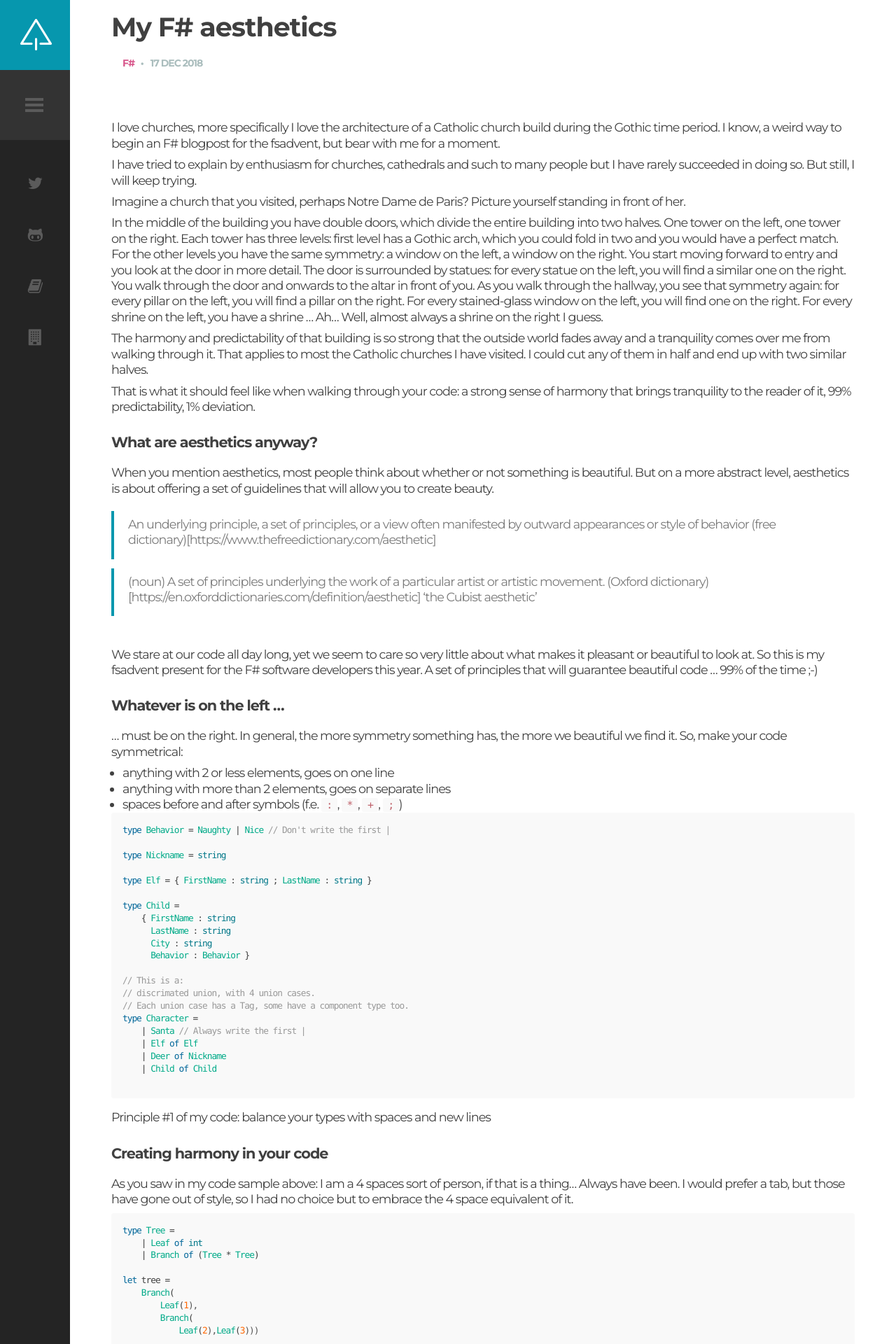
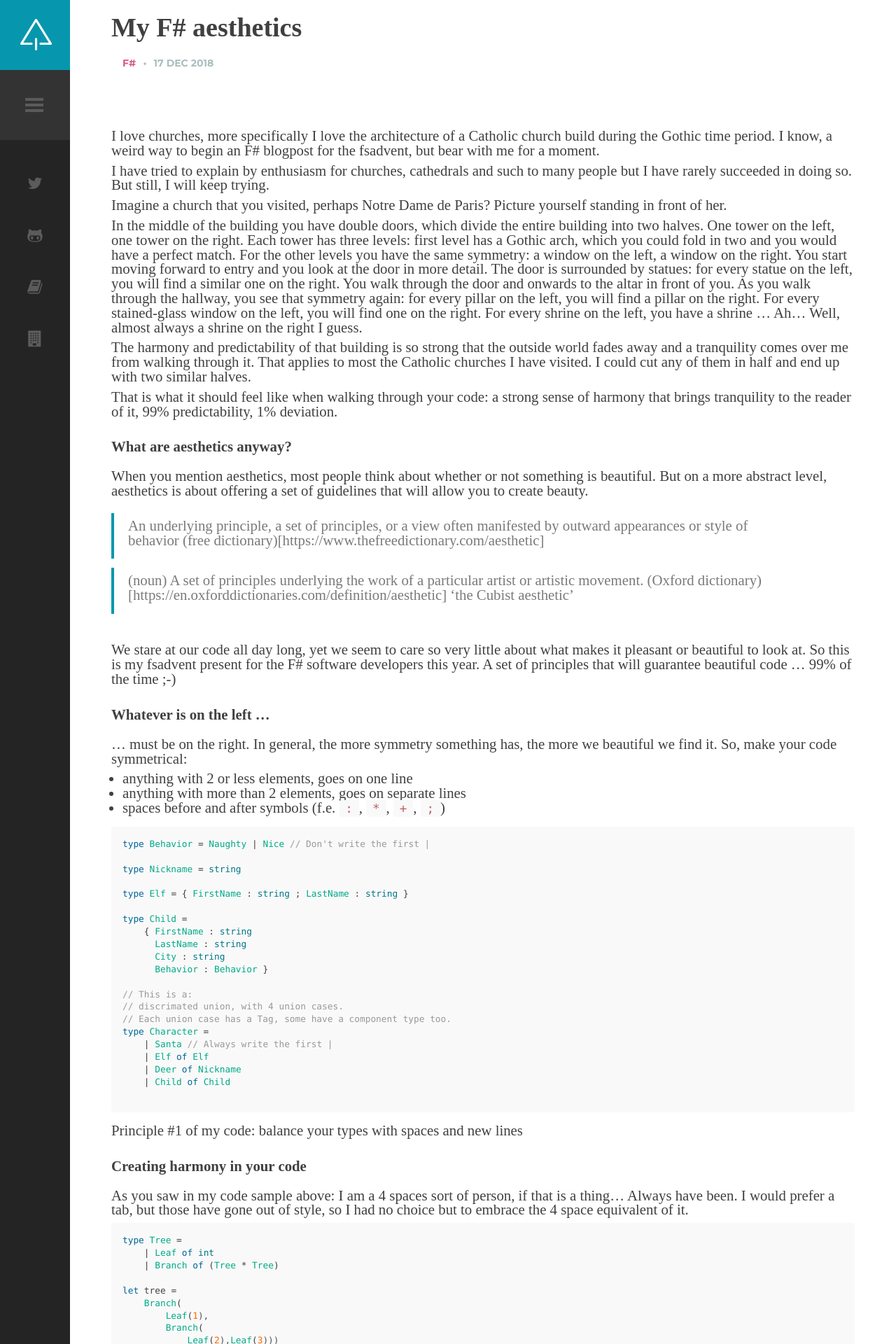
Before and after one commit to selketjah/selketjah.github.io, a Jekyll site: the page built from _posts/2018-12-17-fsharp-aesthetic.md, in a window 1280 px wide. Shown: the top 1920 px of the page at 70% size. Built offline with Jekyll 4.4.1, drawn with Linux system fonts in a browser that asks for light colours; comment, search, counter and statistics services are not loaded.

Commit message:
update font and uls

````diff
--- a/_layouts/default.html
+++ b/_layouts/default.html
@@ -7,7 +7,7 @@
 
     {% include sidebar.html %}
 
-    <div id="content" class="site-content montserrat">
+    <div id="content" class="site-content">
       {{ content }}
     </div>
 
--- a/_posts/2018-12-17-fsharp-aesthetic.md
+++ b/_posts/2018-12-17-fsharp-aesthetic.md
@@ -40,6 +40,7 @@ So, make your code symmetrical:
 * anything with 2 or less elements, goes on one line
 * anything with more than 2 elements, goes on separate lines
 * spaces before and after symbols (f.e. `:`, `*`, `+`, `;`)
+
 
 ```fsharp
 type Behavior = Naughty | Nice // Don't write the first |
--- a/public/css/common.css
+++ b/public/css/common.css
@@ -656,6 +656,7 @@ span.cbp-biprev:before {
 ul {
     list-style: outside;
     margin-left: 1rem;
+    padding-bottom: 1rem;
 }
 
 /* Code */
--- a/public/css/style.css
+++ b/public/css/style.css
@@ -5,17 +5,10 @@ html
 
 body
 {
-    font-family: 'Libre Baskerville',sans-serif, Arial;;
-    font-size: 1.1rem;
-    line-height: 1.4rem;
-    letter-spacing: -1px;
+    font-family: 'Times New Roman',sans-serif, Arial;;
+    font-size: 1.3rem;
     color: #404040;
     background-color: #fff;
-}
-
-.montserrat
-{
-    font-family: 'Montserrat', sans-serif, Arial;
 }
 
 body a
````
